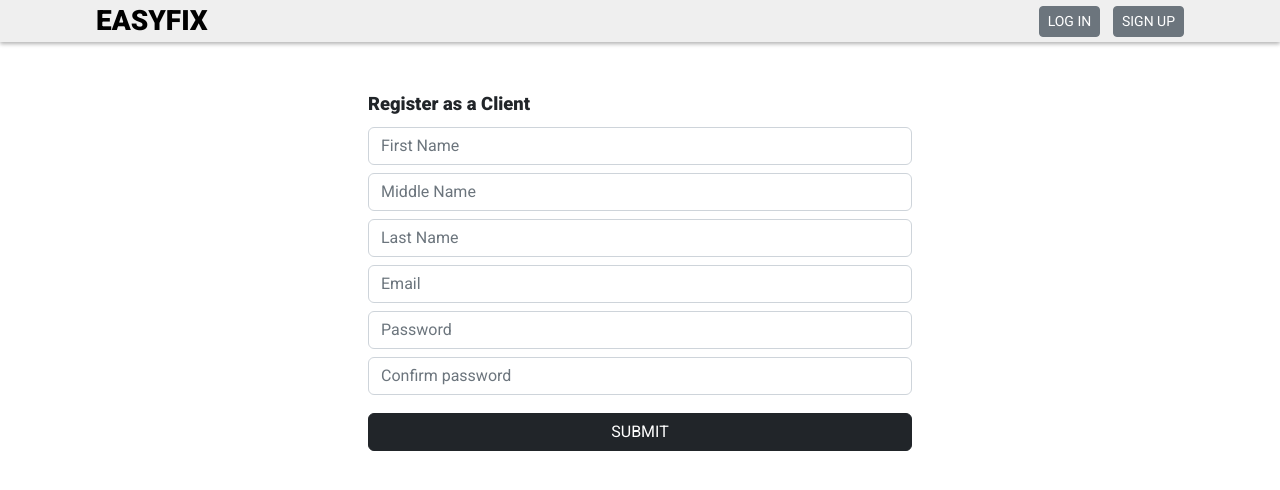
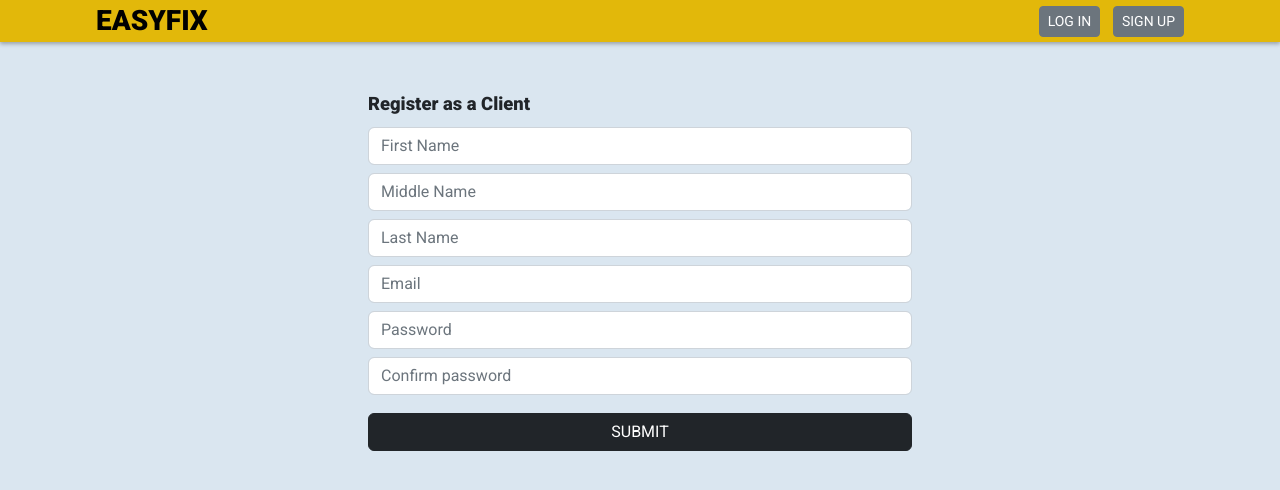
Before and after one commit to jaymo99/easyfix, a PHP site: page /client-signup.php in a window 1280 px wide. Shown: the top 490 px of the page. Run offline with PHP 8.4, Linux system fonts and the light colour scheme.

Commit message:
change theme and primary color

```diff
--- a/css/style.css
+++ b/css/style.css
@@ -7,7 +7,13 @@
 
 :root{
     font-size: 14px;
-    --primary-color: #EFEFEF;
+    --primary-color: #E2B80A;
+    --secondary-color: #EFEFEF;
+}
+
+body {
+    /* background-color: #4682b433; */
+    background-color: #DAE6F0;
 }
 
 /* because of bootstrap overriding */
@@ -107,7 +113,7 @@ p {
 .dropdown-menu a {
     text-transform: uppercase;
     margin-bottom: .5em;
-    background-color: var(--primary-color);
+    background-color: var(--secondary-color);
 }
 
 .dropdown.active > .mybtn-nav + .dropdown-menu {
@@ -125,7 +131,7 @@ p {
     height: 70vh;
     border-radius: 10px;
     margin: .5em 0;
-    background-color: yellow;
+    background-color: steelblue;
 }
 
 .index_page_cards span{
@@ -159,7 +165,7 @@ p {
     box-shadow: 0 2px 5px 0 rgba(0, 0, 0, 0.3);
     border-radius: 10px;
     border: 1px solid #f2f8f9;
-    background-color: var(--primary-color);
+    background-color: var(--secondary-color);
 
 }
 
```
